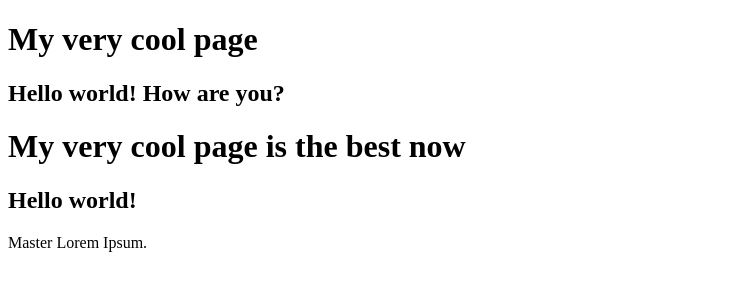
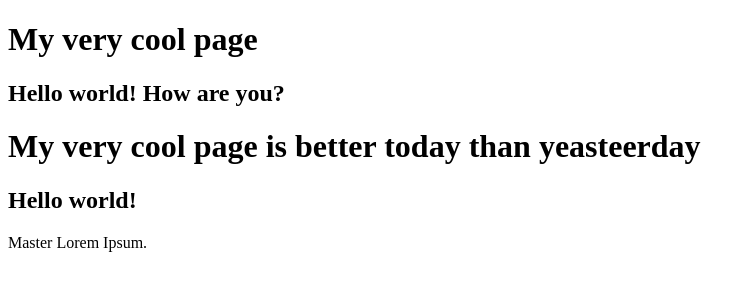
Before and after one commit to DJanota/learning-git-4, a plain HTML site: page index.html in a window 1280 px wide. Shown: the whole page, without its empty margins (0-754 px from the left). Drawn offline with Linux system fonts and the light colour scheme.

Commit message:
Merge branch 'devTadek'

```diff
--- a/index.html
+++ b/index.html
@@ -7,7 +7,7 @@
 <body>
         <h1>My very cool page</h1>
         <h2>Hello world! How are you?</h2>
-        <h1>My very cool page is the best now</h1>
+        <h1>My very cool page is better today than yeasteerday</h1>
         <h2>Hello world!</h2>
         <p>Master Lorem Ipsum.</p>
 </body>
```
